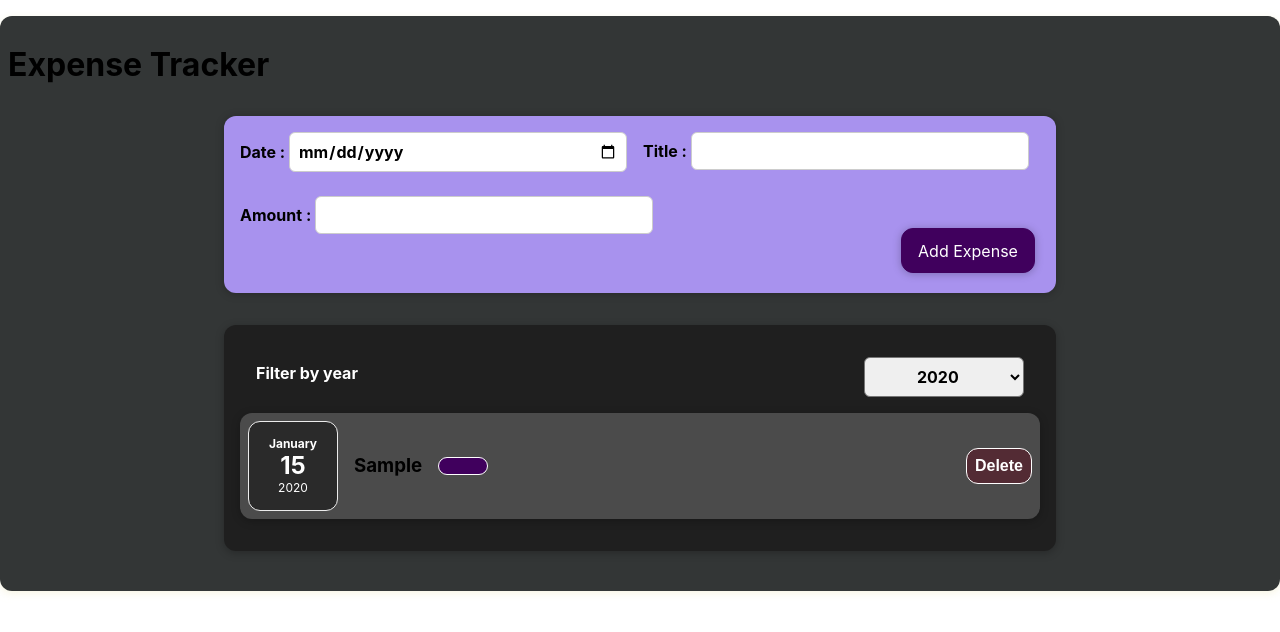
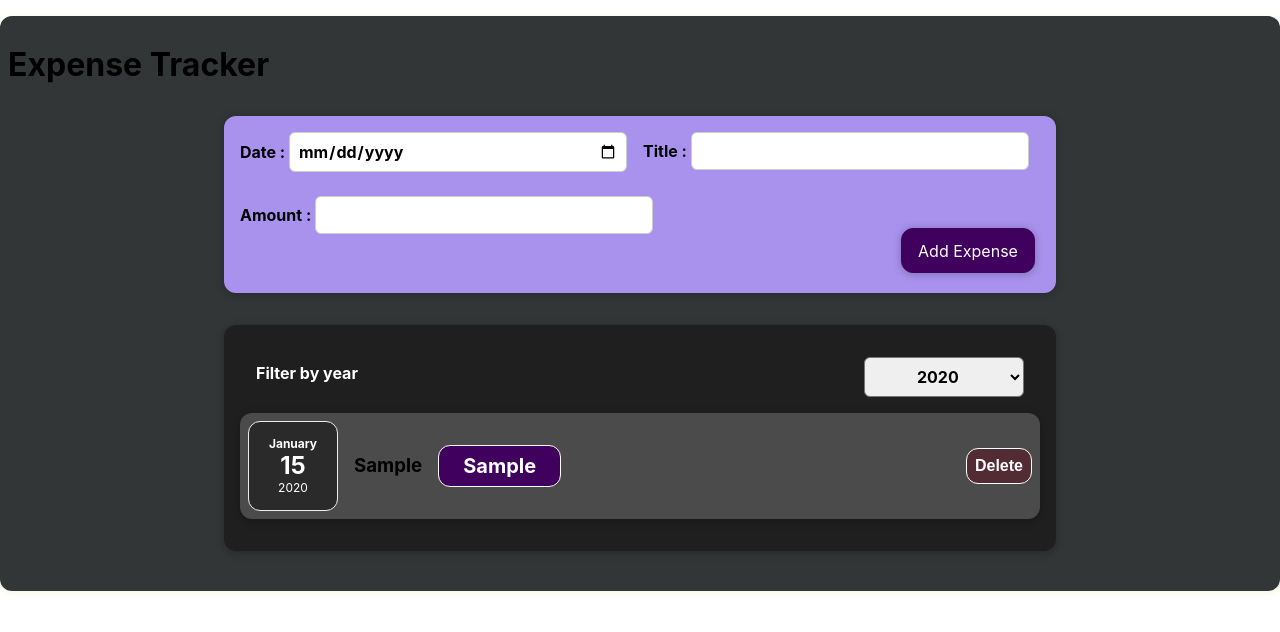
Before and after one commit to aliasif72/React_basics, a React (Create React App) app: page / in a window 1280 px wide. Both pictures are taken after typing "2020-01-15", "Sample", "Sample" into the empty fields and a click on the button "Add Expense". Shown: the top 632 px of the page. Built offline with nearby package versions, Linux system fonts and the light colour scheme.

Commit message:
13th filter optimised

```diff
--- a/src/components/Expenses/ExpenseItems.js
+++ b/src/components/Expenses/ExpenseItems.js
@@ -7,14 +7,15 @@ function ExpenseItem(props)
    const clickHandler=()=>{
     setDis(" ");
       }
-  const disp=<Card className="expense-item">
+  const disp=
+  <li><Card className="expense-item">
       <ExpenseDate date={props.date}/>
            <div className="expense-item__description">
             <h3>{props.title}</h3>
               <div className="expense-item__price">{props.price}</div>
               </div>
             <button className="expense-item__button"  onClick={clickHandler}>Delete</button>
-         </Card>
+         </Card></li>
    const[dis,setDis] = useState(disp);
         return (
         dis
--- a/src/components/Expenses/Expenses.js
+++ b/src/components/Expenses/Expenses.js
@@ -1,8 +1,8 @@
 import React, { useState } from 'react';
 
-import ExpenseItem from './ExpenseItems';
 import Card from '../UI/Card';
 import ExpensesFilter from './ExpensesFilter';
+import ExpensesList from './ExpensesList';
 import './Expenses.css';
 
 const Expenses = (props) => {
@@ -16,27 +16,14 @@ const Expenses = (props) => {
     return expense.date.getFullYear().toString() === filteredYear;
   });
 
-  let expensesContent = <p>No expenses found.</p>;
-
-  if (filteredExpenses.length > 0) {
-    expensesContent = filteredExpenses.map((expense) => (
-      <ExpenseItem
-        key={expense.id}
-        title={expense.title}
-        amount={expense.amount}
-        date={expense.date}
-      />
-    ));
-  }
-
-  return (
+   return (
     <div>
       <Card className='expenses'>
         <ExpensesFilter
           selected={filteredYear}
           onChangeFilter={filterChangeHandler}
         />
-        {expensesContent}
+        <ExpensesList items={filteredExpenses}/>
       </Card>
     </div>
   );
--- /dev/null
+++ b/src/components/Expenses/ExpensesList.css
@@ -0,0 +1,9 @@
+.expenses-list {
+  list-style: none;
+  padding: 0;
+}
+
+.expenses-list__fallback {
+  color: white;
+  text-align: center;
+}
--- /dev/null
+++ b/src/components/Expenses/ExpensesList.js
@@ -0,0 +1,25 @@
+import './ExpensesList.css'
+import ExpenseItem from './ExpenseItems'
+
+function ExpensesList(props)
+{
+
+    if (props.items.length === 0) {
+       return <h2 className='expenses-list__fallback'>Found no expenses.</h2>
+      }
+
+      return <ul className="expenses-list">
+         {props.items.map((expense) => (
+         <ExpenseItem
+            key={expense.id}
+            title={expense.title}
+            price={expense.amount}
+            date={expense.date}
+          />
+         ))}
+      </ul>
+
+      }
+
+
+export default ExpensesList;
```
